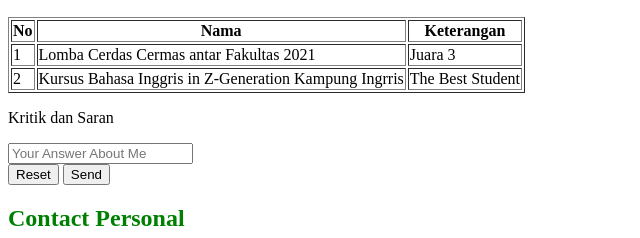
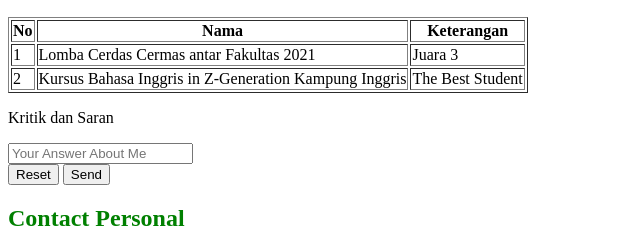
Before and after one commit to ininining/web-basic-seal, a plain HTML site: page portofolio.html in a window 1280 px wide. Shown: the part 873-1111 px from the top of the page, 0-640 px from the left. Drawn offline with Linux system fonts and the light colour scheme.

Commit message:
ingrris to inggris

```diff
--- a/portofolio.html
+++ b/portofolio.html
@@ -43,7 +43,7 @@
             <td>Juara 3</td>
         </tr>
             <td>2</td>
-            <td>Kursus Bahasa Inggris in Z-Generation Kampung Ingrris</td>
+            <td>Kursus Bahasa Inggris in Z-Generation Kampung Inggris</td>
             <td>The Best Student</td>
     </table>
     <form>
```
